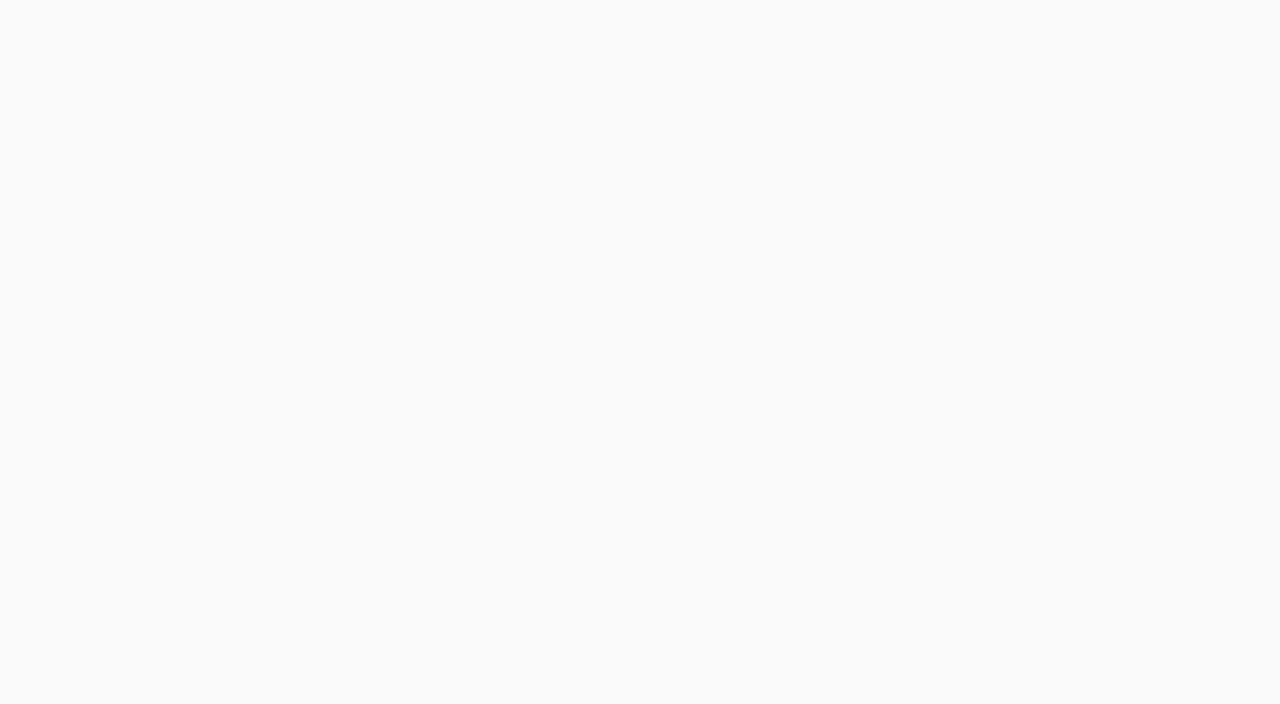
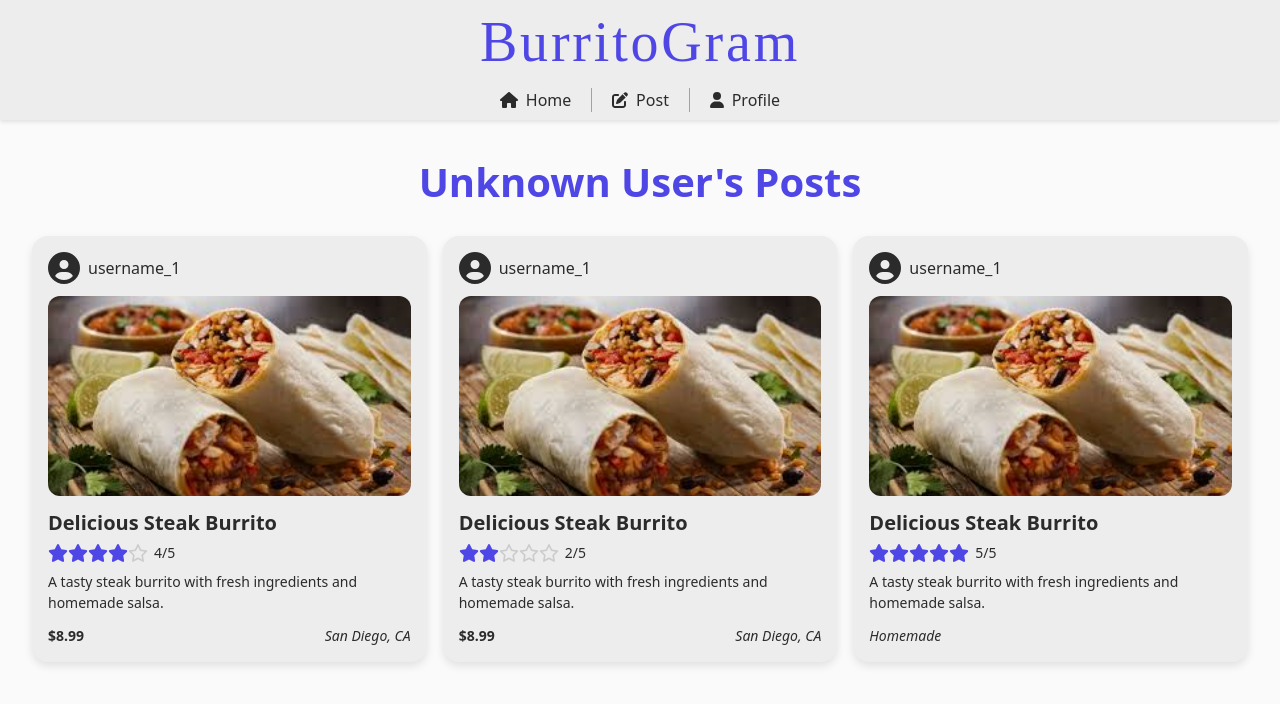
Before and after one commit to ARES-79/CSC437-DeploymentLab, a React (Vite) app in the folder packages/project-frontend/: page /profiles/0 in a window 1280 px wide. Before the commit this address had no page. Shown: the top 704 px of the page. Built offline with nearby package versions, Linux system fonts and the light colour scheme; a web font is replaced by a local one.

Commit message:
project- transitions betweeen user's profiles

```diff
--- a/packages/project-frontend/src/App.jsx
+++ b/packages/project-frontend/src/App.jsx
@@ -19,7 +19,7 @@ function App() {
 
   const handleDarkModeToggle = (event) => {
     const isChecked = event.target.checked;
-    updateUser({darkMode: isChecked})
+    updateUser({ darkMode: isChecked })
 
     if (isChecked) {
       document.body.classList.add('dark-mode');
@@ -33,21 +33,24 @@ function App() {
       ...prevUser,
       ...updatedFields,  // Merge only the updated fields
     }));
-};
+  };
 
   const POSSIBLE_ROUTES =
     <Routes>
-      <Route path="/" element={<MainLayout/>} >
+      <Route path="/" element={<MainLayout />} >
         <Route path="/" element={
           <PostGallery header="Burrito Discovery Gallery" currentUserId={user.userId}
-             isLoading={isLoading} fetchedPosts={fetchedPosts} />} />
+            isLoading={isLoading} fetchedPosts={fetchedPosts} />} />
         <Route path="/profile" element={
           <Profile user={user} updateUser={updateUser}
             isDarkMode={user.darkMode} handleDarkModeToggle={handleDarkModeToggle} />} />
+        <Route path="/profiles/:userId" element={
+          <Profile user={user} />} />
+
       </Route>
     </Routes>
 
-    return POSSIBLE_ROUTES;
+  return POSSIBLE_ROUTES;
 }
 
 export default App
--- a/packages/project-frontend/src/components/BurritoPostCard.jsx
+++ b/packages/project-frontend/src/components/BurritoPostCard.jsx
@@ -16,7 +16,7 @@ const BurritoPostCard = ({ post, currentUserId }) => {
   return (
     <li className="burrito-card">
       {/* User Section */}
-      <Link to={userProfileLink} className="user">
+      <Link to={userProfileLink} className="user" state={{ username: username }}>
         <div>
           {profileImage ? (
             <img src={profileImage} alt={`${username}'s profile`} className="user-icon" />
--- a/packages/project-frontend/src/components/ProfileInfo.jsx
+++ b/packages/project-frontend/src/components/ProfileInfo.jsx
@@ -1,4 +1,5 @@
 import React, { useState } from "react";
+import './ProfileInfo.css';
 
 const ProfileInfo = ({ user, updateUser, isDarkMode, handleDarkModeToggle }) => {
     const [isEditing, setIsEditing] = useState(false);
@@ -13,6 +14,8 @@ const ProfileInfo = ({ user, updateUser, isDarkMode, handleDarkModeToggle }) =>
     };
 
     return (
+        <>
+        <h2 className="header">Profile Info</h2>
         <div className="profile-container">
             <img src={user.profilePicture} alt="Profile" className="profile-picture rounded-full" />
 
@@ -64,6 +67,7 @@ const ProfileInfo = ({ user, updateUser, isDarkMode, handleDarkModeToggle }) =>
                 </div>
             </div>
         </div>
+        </>
     );
 };
 
--- a/packages/project-frontend/src/pages/Profile.jsx
+++ b/packages/project-frontend/src/pages/Profile.jsx
@@ -1,25 +1,30 @@
-import React, { useState } from "react";
-import "./Profile.css";
 import { usePostFetching } from "../utils/usePostFetching.js";
 import { PostGallery } from './PostGallery';
+import { useParams, useLocation } from 'react-router';
 import ProfileInfo from "../components/ProfileInfo";
 
-const ProfilePage = ({ user, updateUser, isDarkMode, handleDarkModeToggle }) => {
-    const { isLoading, fetchedPosts } = usePostFetching("", user.userId);
+const ProfilePage = ({ user: currentUser, updateUser, isDarkMode, handleDarkModeToggle }) => {
+    const { userId } = useParams();
+    const location = useLocation();
+    const isCurrentUser = userId === undefined;
+    const { isLoading, fetchedPosts } = usePostFetching("", isCurrentUser ? currentUser.userId : userId);
+    const username = location.state?.username || "Unknown User";
 
     return (
         <>
-            <h2 className="header">Profile Info</h2>
+            {/* Only show ProfileInfo if the profile belongs to the logged-in user */}
+            {isCurrentUser && (
+                <ProfileInfo
+                    user={currentUser}
+                    updateUser={updateUser}
+                    isDarkMode={isDarkMode}
+                    handleDarkModeToggle={handleDarkModeToggle}
+                />
+            )}
 
-            {/* Extracted profile info component */}
-            <ProfileInfo
-                user={user}
-                updateUser={updateUser}
-                isDarkMode={isDarkMode}
-                handleDarkModeToggle={handleDarkModeToggle}
-            />
-
-            <PostGallery header="Your Posts" currentUserId={user.userId} isLoading={isLoading} fetchedPosts={fetchedPosts} />
+            <PostGallery header={isCurrentUser ? "My Posts" : `${username}\'s Posts`}
+                currentUserId={currentUser.userId}
+                isLoading={isLoading} fetchedPosts={fetchedPosts} />
 
         </>
     );
--- a/packages/project-frontend/src/utils/usePostFetching.js
+++ b/packages/project-frontend/src/utils/usePostFetching.js
@@ -87,7 +87,7 @@ export function usePostFetching(postId, userId, delay=1000) {
             }
             setIsLoading(false);
         }, delay);
-    }, [postId]);
+    }, [postId, userId]);
 
     return { isLoading, fetchedPosts: fetchedPosts };
 }
```
Also changed, not shown: packages/project-frontend/src/components/ProfileInfo.css (renamed from packages/project-frontend/src/pages/Profile.css).
